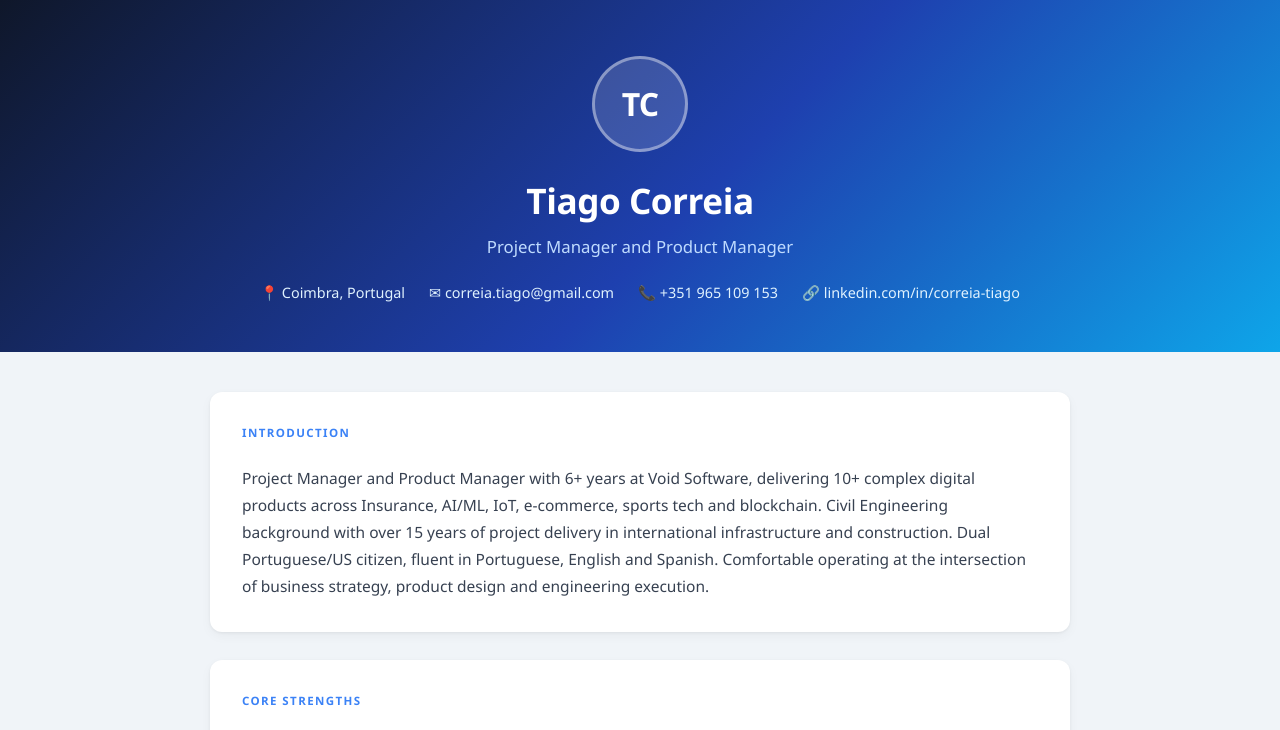
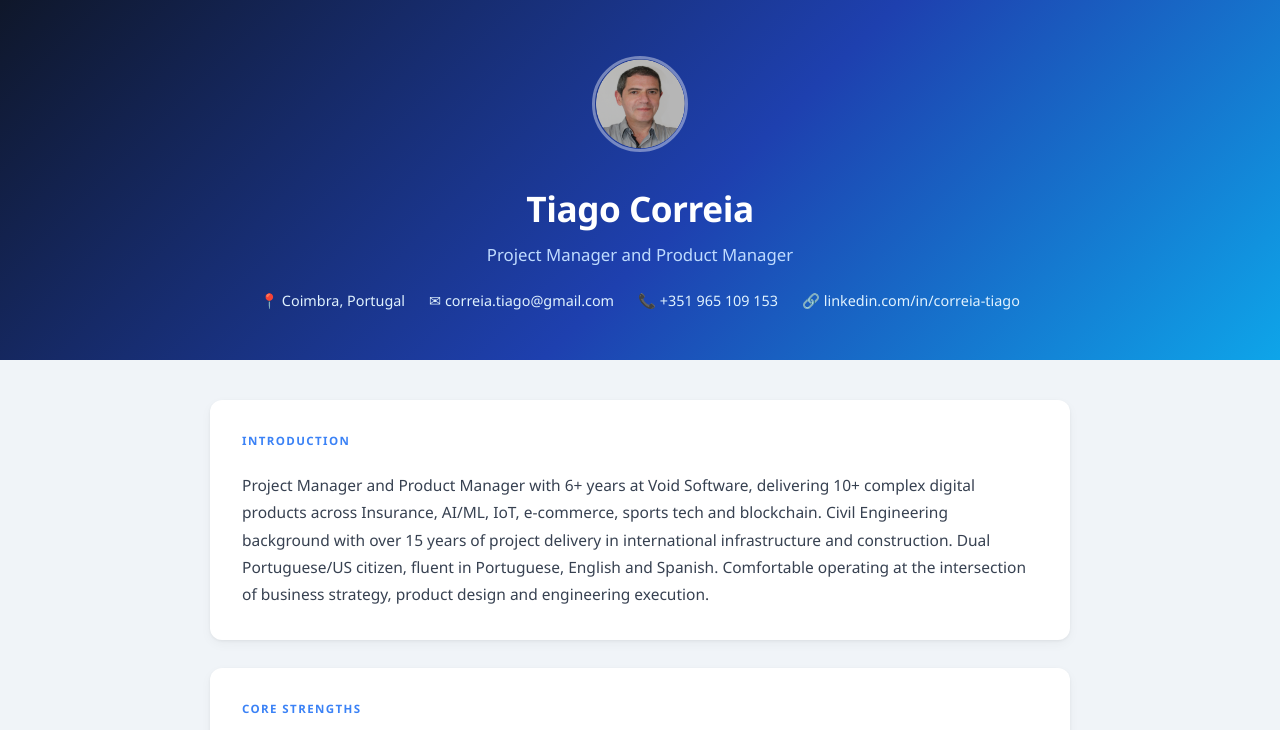
Before and after one commit to tjcorreia/Professional-Profile, a plain HTML site: page index.html in a window 1280 px wide. Shown: the top 730 px of the page. Drawn offline with Linux system fonts and the light colour scheme.

Commit message:
Update index.html for profile picture

```diff
--- a/index.html
+++ b/index.html
@@ -26,16 +26,10 @@
     width: 96px;
     height: 96px;
     border-radius: 50%;
-    background: rgba(255,255,255,0.15);
     border: 3px solid rgba(255,255,255,0.4);
-    display: flex;
-    align-items: center;
-    justify-content: center;
-    font-size: 32px;
-    font-weight: 700;
-    letter-spacing: -1px;
     margin: 0 auto 20px;
-    color: #fff;
+    overflow: hidden;
+    object-fit: cover;
   }
 
   .hero h1 {
@@ -361,7 +355,7 @@
 
 <!-- HERO -->
 <div class="hero">
-  <div class="avatar">TC</div>
+  <img class="avatar" src="photo.jpg" alt="Tiago Correia">
   <h1>Tiago Correia</h1>
   <p class="subtitle">Project Manager and Product Manager</p>
   <div class="hero-contacts">
```
